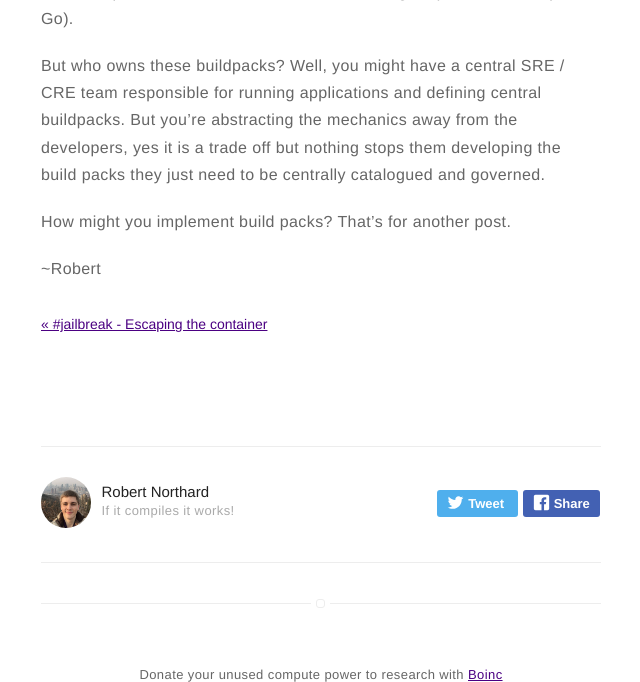
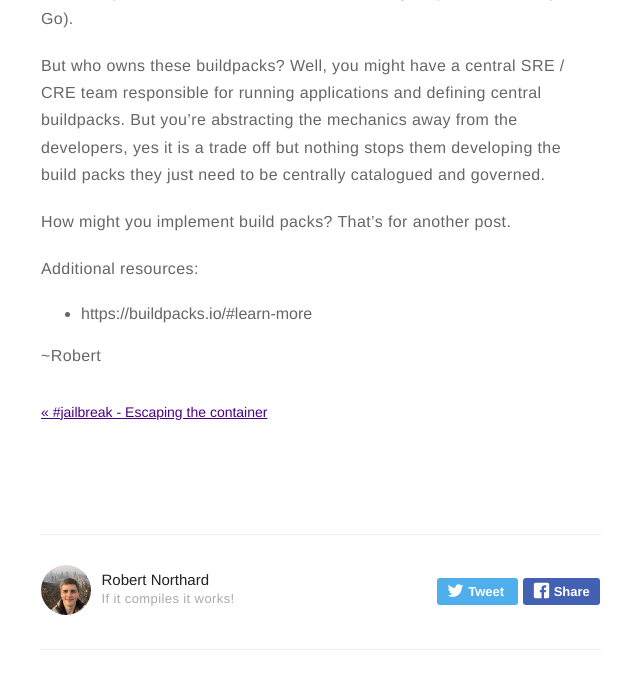
Before and after one commit to RobertNorthard/robertnorthard.github.io, a Jekyll site: the page built from _posts/2019-07-13-lets-talk-about-buildpacks.markdown, in a window 1280 px wide and 900 px high, scrolled down 750 px, cut to the strip 0-682 px from the top of the window. Shown: the whole strip, without its empty margins (319-959 px from the left). Built offline with Jekyll 4.4.1, drawn with Linux system fonts in a browser that asks for light colours.

Commit message:
Updated post

```diff
--- a/_posts/2019-07-13-lets-talk-about-buildpacks.markdown
+++ b/_posts/2019-07-13-lets-talk-about-buildpacks.markdown
@@ -22,4 +22,7 @@ But who owns these buildpacks? Well, you might have a central SRE / CRE team res
 
 How might you implement build packs? That's for another post.
 
+Additional resources:
+* https://buildpacks.io/#learn-more
+
 ~Robert
```
